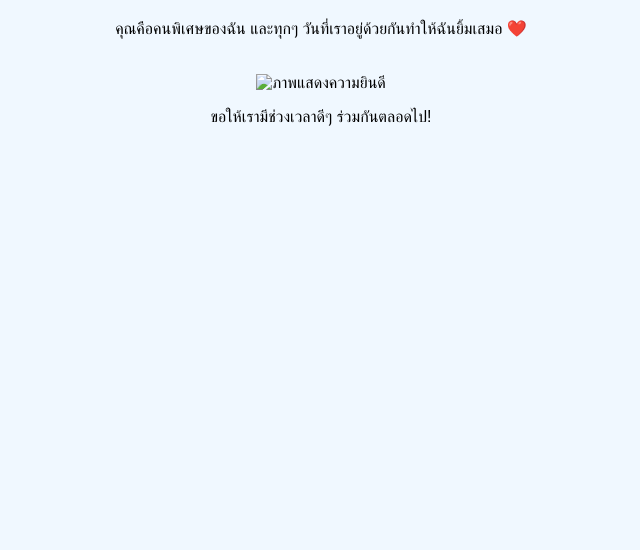
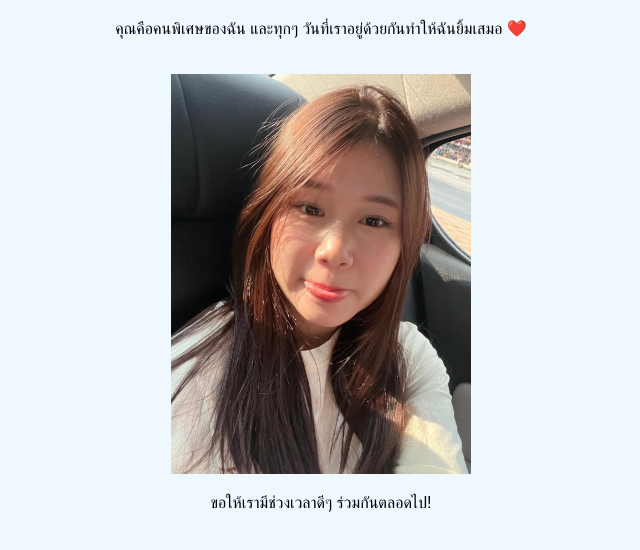
Before and after one commit to kikyuz/Deploytest, a plain HTML site: page surprise.html in a window 1280 px wide. Shown: the part 62-612 px from the top of the page, without its empty margins (319-959 px from the left). Drawn offline with Linux system fonts and the light colour scheme.

Commit message:
Update surprise.html

```diff
--- a/surprise.html
+++ b/surprise.html
@@ -9,7 +9,7 @@
 <body>
     <h1>🎉 สุขสันต์วันครบรอบ! 🎉</h1>
     <p>คุณคือคนพิเศษของฉัน และทุกๆ วันที่เราอยู่ด้วยกันทำให้ฉันยิ้มเสมอ ❤️</p>
-    <img src="images/IMG_3486.jpeg" alt="ภาพแสดงความยินดี" style="width: 300px; margin-top: 20px;">
+    <img src="IMG_3486.jpeg" alt="ภาพแสดงความยินดี" style="width: 300px; margin-top: 20px;">
     <p>ขอให้เรามีช่วงเวลาดีๆ ร่วมกันตลอดไป!</p>
 </body>
 </html>
```
